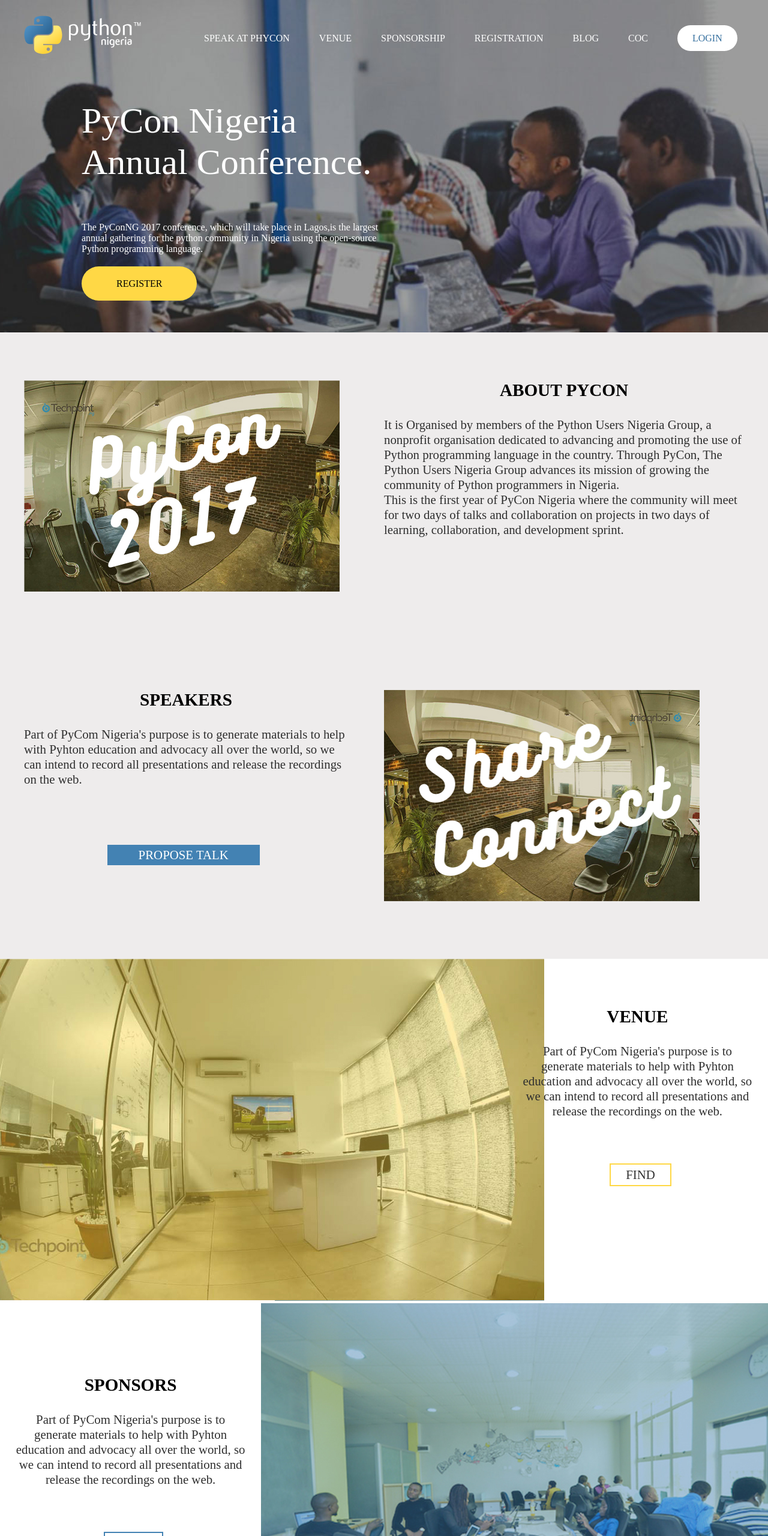
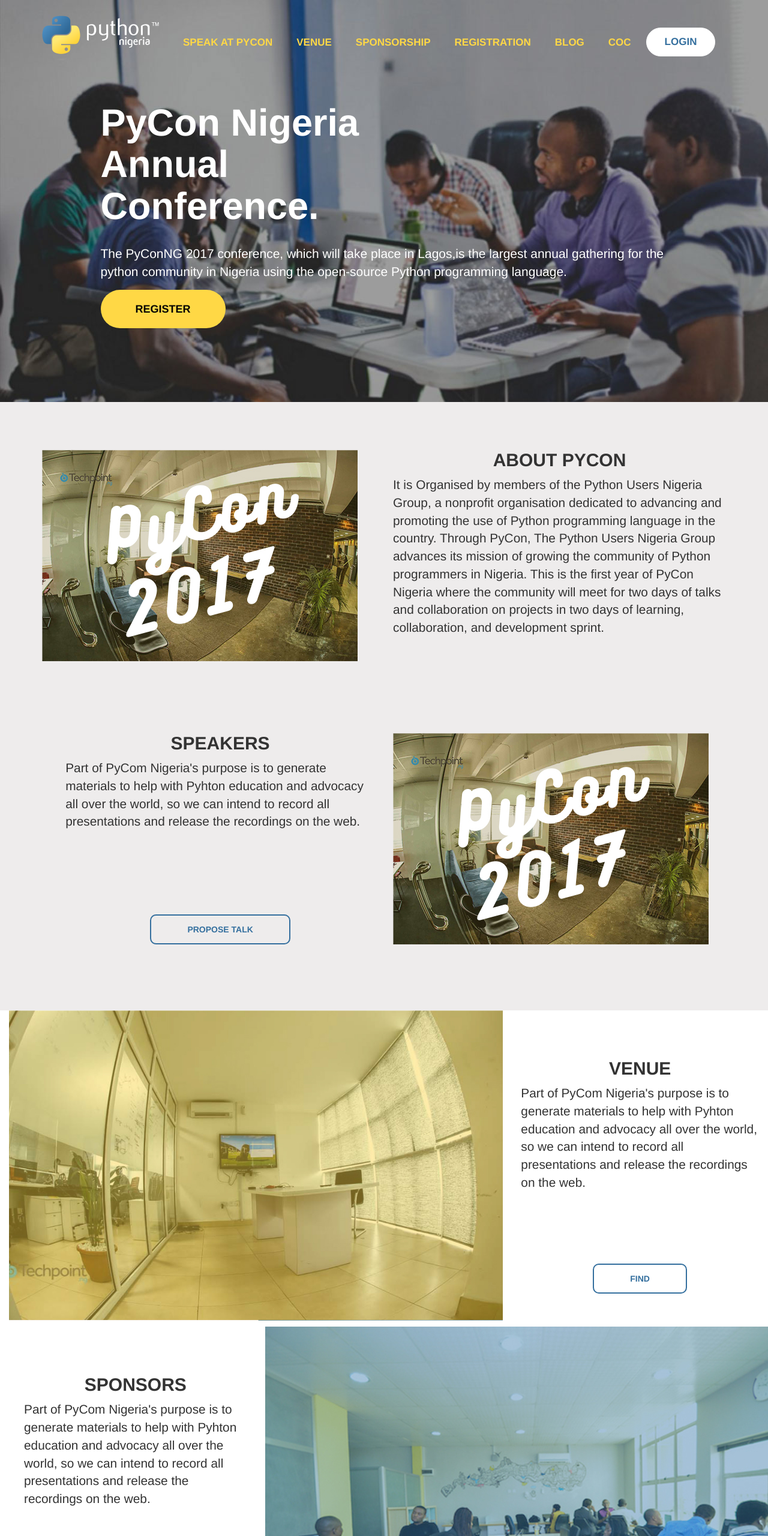
Before and after one commit to psalmskalu/pycon-templates, a plain HTML site: page pyhcon/index.html in a window 1280 px wide. Shown: the top 2560 px of the page at 60% size. Drawn offline with nearby package versions, Linux system fonts and the light colour scheme.

Commit message:
Bootstrapified index template

```diff
--- /dev/null
+++ b/pyhcon/custom.css
@@ -0,0 +1,143 @@
+/*
+  Custom helpers
+========================================================
+  mt=margin-top, nmt=negative margin-top, pt=padding-top
+  pl=padding-left, pb=padding-bottom.....etc
+*/
+
+.mt80 {
+  margin-top: 80px;
+}
+
+.nmt30 {
+  margin-top: -30px;
+}
+
+.nmt80 {
+  margin-top: -80px;
+}
+
+.pt80 {
+  padding-top: 80px;
+}
+
+.pl40 {
+  padding-left: 40px;
+}
+
+.pb100 {
+  padding-bottom: 100px;
+}
+
+.bold-text {
+  font-weight: bold;
+}
+
+.grey-background {
+  background-color: #eeecec;
+}
+
+/* End Custom helpers */
+
+
+body {
+  overflow-x: hidden;
+}
+
+footer {
+  background-color: #555555;
+  color: #fff;
+  margin-top: 5px;
+  padding-top: 60px;
+  padding-bottom: 60px;
+}
+
+.jumbotron {
+  background-image: url(images/top-banner.jpg);
+  height: 670px;
+  padding-top: 150px;
+  color: white;
+  margin-top: -100px;
+}
+
+.navbar-transparent {
+  background-color: transparent;
+  height: 70px;
+  margin-top: 10px;
+}
+
+.navbar-nav {
+  padding-top: 35px;
+}
+
+.navbar-nav li a {
+  color: #fff;
+  font-size: 17px;
+}
+
+.btn-primary {
+  border-radius: 40px;
+  padding: 13px 30px 13px 30px !important;
+}
+
+.btn-nav-white {
+  background-color: #fff;
+  color: #346f9e !important;
+  border-color: #fff;
+  font-weight: bold;
+}
+
+.btn-nav-white:hover{
+  background-color: #346f9e !important;
+  color: #fff !important;
+  border-color: #346f9e;
+}
+
+.btn-lg {
+  padding: 20px 58px 20px 58px !important;
+  background-color: #ffd845;
+  border: #ffd845;
+  color: #000;
+}
+
+.btn-lg:hover {
+  background-color: #346f9e;
+}
+
+.navbar-nav li {
+  padding-left: 10px;
+  font-weight: bold;
+}
+
+.navbar-nav li a {
+  color: #ffd845;
+}
+
+.navbar-nav li a:hover {
+  background-color: transparent;
+  color: #fff;
+}
+
+.section h2 {
+  font-weight: bold;
+  margin-top: 0px;
+}
+
+.section p {
+  font-size: 20.83px;
+}
+
+.section .btn {
+  margin-top: 110px;
+  padding-left: 60px !important;
+  padding-right: 60px !important;
+  background-color: transparent;
+  color: #346f9e;
+  border: 2px solid #346f9e;
+  border-radius: 10px;
+}
+
+.section .btn:hover {
+  background-color: #346f9e;
+  color: #fff;
+}
--- a/pyhcon/index.html
+++ b/pyhcon/index.html
@@ -1,137 +1,168 @@
 <!DOCTYPE html>
-<html>
+<html lang="en">
   <head>
-	<title>Python Nigeria</title>
-	<meta name="charset" content="UTF-8">
-	<meta name="viewport" content="width=device-width, initial-scale=1.0">
-	<link rel="stylesheet" type="text/css" href="style.css">
+    <meta charset="utf-8">
+    <meta http-equiv="X-UA-Compatible" content="IE=edge">
+    <meta name="viewport" content="width=device-width, initial-scale=1">
+    <meta name="description" content="">
+    <meta name="author" content="">
+    <link rel="icon" href="../../favicon.ico">
+
+    <title>Pycon Nigeria</title>
+
+    <!-- Bootstrap core CSS -->
+    <link rel="stylesheet" href="https://maxcdn.bootstrapcdn.com/bootstrap/3.3.7/css/bootstrap.min.css">
+
+    <!-- Custom styles for this template -->
+    <link href="custom.css" rel="stylesheet">
   </head>
-<body class="clearfix">
-<section id="main">
-	<div class="container clearfix">
-		<header class="clearfix">
-			<div id="logo">
-					<a href="#"><img src="images/logo.png" alt="pycon-logo"></a>
+
+  <body>
+
+    <nav class="navbar navbar-transparent">
+      <div class="container">
+        <div class="navbar-header">
+          <button type="button" class="navbar-toggle collapsed" data-toggle="collapse" data-target="#navbar" aria-expanded="false" aria-controls="navbar">
+            <span class="sr-only">Toggle navigation</span>
+            <span class="icon-bar"></span>
+            <span class="icon-bar"></span>
+            <span class="icon-bar"></span>
+          </button>
+          <a class="navbar-brand" href="/"><img src="images/logo.png" /></a>
         </div>
-			<nav>
-				<ul>
-					<li><a href="#">Speak at Phycon</a></li>
-					<li><a href="#">Venue</a></li>
-					<li><a href="#">Sponsorship</a></li>
-					<li><a href="#">Registration</a></li>
-					<li><a href="#">Blog</a></li>
-					<li><a href="#">Coc</a></li>
-					<li><a href="#">Login</a></li>
+        <div id="navbar" class="navbar-collapse collapse">
+          <ul class="nav navbar-nav">
+            <li><a href="#">SPEAK AT PYCON</a></li>
+            <li><a href="#about">VENUE</a></li>
+            <li><a href="#contact">SPONSORSHIP</a></li>
+            <li><a href="#contact">REGISTRATION</a></li>
+            <li><a href="#contact">BLOG</a></li>
+            <li><a href="#contact">COC</a></li>
+            <li><a class="btn btn-primary btn-md btn-nav-white" href="#" role="button">LOGIN</a></li>
           </ul>
+        </div>
+      </div>
     </nav>
-		</header>
-		<section id="banner-text">
-			<div id="big-text">
-				PyCon Nigeria Annual Conference.
+
+    <!-- Jumbotron -->
+    <div class="jumbotron">
+      <div class="container">
+        <div class="row">
+          <div class="col-sm-5 col-sm-offset-1">
+            <h1 class="bold-text">PyCon Nigeria Annual Conference.</h1>
           </div>
-			<div id="banner-desc">
-				The PyConNG 2017 conference, which will take place in Lagos,is the largest annual gathering for the python community in Nigeria using the open-source Python programming language.
-
         </div>
-			<div class="action"><a href="">Register</a></div>
-		</section>
-	</div>
-</section>
-<section>
-    <div id="info-area" >
-	    <div class="container">
-		   <div class="image grid-50">
-				<img src="images/about.png" alt="pycon-info">
-			</div>
-			<div class="the-text grid-50">
-				<h3>About Pycon</h3>
-				<p>It is Organised by members of the Python Users Nigeria Group, a nonprofit organisation dedicated to advancing and promoting the use of Python programming language in the country. Through PyCon, The Python Users Nigeria Group advances its mission of growing the community of Python programmers in Nigeria.<br/>This is the first year of PyCon Nigeria where the community will meet for two days of talks and collaboration on projects in two days of learning, collaboration, and development sprint.</p>
+        <br />
+        <div class="row">
+          <div class="col-sm-10 col-sm-offset-1">
+            <p>The PyConNG 2017 conference, which will take place in Lagos,is the largest annual gathering for the python community in Nigeria using the open-source Python programming language.</p>
+            <p><a class="btn btn-primary btn-lg bold-text" href="#" role="button">REGISTER</a></p>
           </div>
         </div>
       </div>
-</section>
-<section>
-    <div id="speakers">
+    </div>
+
+    <div class="grey-background nmt30 pb100">
       <div class="container">
-            <div class="the-text grid-50">
-                 <h3>Speakers</h3>
-                 <p>Part of PyCom Nigeria's purpose is to generate materials to help with Pyhton education and advocacy all over the world, so we can intend to record all presentations and release the recordings on the web.</p>
-                 <div class="propose">
-                   <a href="#">propose talk</a>
+        <div class="row mt80 section">
+          <div class="col-sm-6">
+            <img src="images/about.png" />
           </div>
-            </div>
-            <div class="image grid-50">
-				<img src="images/speakers.png" alt="pycon-speakers">
+          <div class="col-sm-6">
+            <h2 class="text-center">ABOUT PYCON</h2>
+            <p>
+              It is Organised by members of the Python Users Nigeria Group, a nonprofit organisation dedicated to advancing and promoting the use of Python programming language in the country. Through PyCon, The Python Users Nigeria Group advances its mission of growing the community of Python programmers in Nigeria.
+              This is the first year of PyCon Nigeria where the community will meet for two days of talks and collaboration on projects in two days of learning, collaboration, and development sprint.
+            </p>
           </div>
         </div>
       </div>
-</section>
-<section>
-    <div class="venue">
-       <div class="image grid-50">
-				<img src="images/venue.png" alt="pycon-venue">
+
+      <br /><br />
+
+      <div class="row mt80 section">
+        <div class="col-sm-12 col-md-6 col-md-push-6">
+          <img src="images/about.png" />
         </div>
-	    <div class="the-text grid-50">
-                 <h3>venue</h3>
-                 <p>Part of PyCom Nigeria's purpose is to generate materials to help with Pyhton education and advocacy all over the world, so we can intend to record all presentations and release the recordings on the web.</p>
-                 <div class="find">
-                   <a href="#">find</a>
+        <div class="col-sm-12 col-md-5 col-md-pull-5">
+          <h2 class="text-center">SPEAKERS</h2>
+          <p>
+            Part of PyCom Nigeria's purpose is to generate materials to help with Pyhton education and advocacy all over the world, so we can intend to record all presentations and release the recordings on the web.
+          </p>
+
+          <br />
+          <p class="text-center"><a class="btn btn-primary btn-md bold-text" href="#" role="button">PROPOSE TALK</a></p>
         </div>
       </div>
     </div>
-</section>
-<section>
-    <div class="sponsors">
-        <div class="the-text grid-50">
-                 <h3>sponsors</h3>
-                 <p>Part of PyCom Nigeria's purpose is to generate materials to help with Pyhton education and advocacy all over the world, so we can intend to record all presentations and release the recordings on the web.</p>
-                 <div class="find">
-                   <a href="#">join</a>
+
+    <div class="container-fluid nmt80">
+      <div class="row mt80 section">
+        <div class="col-md-8">
+          <img src="images/venue.png" class="img-responsive" />
+        </div>
+        <div class="col-md-4 pt80">
+          <h2 class="text-center">VENUE</h2>
+          <p>
+            Part of PyCom Nigeria's purpose is to generate materials to help with Pyhton education and advocacy all over the world, so we can intend to record all presentations and release the recordings on the web.
+          </p>
+          <p class="text-center"><a class="btn btn-primary btn-md bold-text" href="#" role="button">FIND</a></p>
        </div>
       </div>
-        <div class="image grid-50">
-				<img src="images/sponsors.png" alt="pycon-sponsors">
+
+      <br /><br />
+
+      <div class="row nmt30 section">
+        <div class="col-sm-8 col-md-push-4">
+          <img src="images/sponsors.png" />
+        </div>
+        <div class="col-sm-4 col-md-pull-8 pt80 pl40">
+          <h2 class="text-center">SPONSORS</h2>
+          <p>
+            Part of PyCom Nigeria's purpose is to generate materials to help with Pyhton education and advocacy all over the world, so we can intend to record all presentations and release the recordings on the web.
+          </p>
+          <p class="text-center"><a class="btn btn-primary btn-md bold-text" href="#" role="button">JOIN</a></p>
         </div>
       </div>
-</section>
-<footer>
-    <div class="logo">
-      <img src="images/logo.png" alt="pycon-logo">
     </div>
-    <div class="first">
-     <h3>quick links</h3>
-      <ul>
-       <li><a href="#">Why Ansible?</a></li>
-       <li><a href="#">How Ansible Works</a></li>
-       <li><a href="#">Download Tower</a></li>
-       <li><a href="#">Request a Demo</a></li>
-       <li><a href="#">Ansible Support</a></li>
-       <li><a href="#">Contact Us</a></li>
-      </ul>
+
+    <footer class="footer">
+      <div class="container">
+        <div class="row">
+          <div class="col-md-3 col-sm-6">
+            <img src="images/logo.png" />
           </div>
-    <div class="first">
-     <h3>quick links</h3>
-      <ul>
-       <li><a href="#">Why Ansible?</a></li>
-       <li><a href="#">How Ansible Works</a></li>
-       <li><a href="#">Download Tower</a></li>
-       <li><a href="#">Request a Demo</a></li>
-       <li><a href="#">Ansible Support</a></li>
-       <li><a href="#">Contact Us</a></li>
-      </ul>
+
+            <div class="col-md-3 col-sm-6">
+              <h3>QUICK LINKS</h3>
+              <p>
+                Pycon Nigeria
+              </p>
             </div>
-    <div class="first">
-     <h3>quick links</h3>
-      <ul>
-       <li><a href="#">Why Ansible?</a></li>
-       <li><a href="#">How Ansible Works</a></li>
-       <li><a href="#">Download Tower</a></li>
-       <li><a href="#">Request a Demo</a></li>
-       <li><a href="#">Ansible Support</a></li>
-       <li><a href="#">Contact Us</a></li>
-      </ul>
+
+            <div class="col-md-3 col-sm-6">
+              <h3>QUICK LINKS</h3>
+              <p>
+                Pycon Nigeria
+              </p>
+            </div>
+
+            <div class="col-md-3 col-sm-6">
+              <h3>QUICK LINKS</h3>
+              <p>
+                Pycon Nigeria
+              </p>
+            </div>
+          </div>
         </div>
       </footer>
 
+    <script src="https://ajax.googleapis.com/ajax/libs/jquery/1.12.4/jquery.min.js"></script>
+
+    <!-- Load local copy of jquery if the cdn fails for some reason -->
+    <script>window.jQuery || document.write('<script src="../../assets/js/vendor/jquery.min.js"><\/script>')</script>
+    <script src="https://maxcdn.bootstrapcdn.com/bootstrap/3.3.7/js/bootstrap.min.js"></script>
+    <!-- IE10 viewport hack for Surface/desktop Windows 8 bug -->
+    <script src="../../assets/js/ie10-viewport-bug-workaround.js"></script>
   </body>
 </html>
--- a/pyhcon/style.css
+++ /dev/null
@@ -1,343 +0,0 @@
-body {
-  margin: 0;
-}
-article,aside,details,figcaption,figure,footer,header,main,menu,nav,section,summary {
-  display: block;
-}
-audio,canvas,progress,video {
-  display: inline-block;
-  vertical-align: baseline;
- }
-audio:not([controls]) {
-  display: none;
-  height: 0;
-}
-[hidden],
-template {
-  display: none;
-}
-a {
-  background-color: transparent;
-  text-decoration: none;
-}
-a:active,
-a:hover {
-  outline: 0;
-}
-b,
-strong {
-  font-weight: inherit;
-}
-
-b,strong {
-  font-weight: bolder;
- }
-
-img {
-  border: 0;
-
-}
-pre {
-  overflow: auto;
-}
-code,kbd,pre,samp {
-  font-family: monospace, monospace;
-  font-size: 1em;
- }
-button,input,optgroup,select,textarea {
-  font: inherit;
-  margin: 0;
-}
-button {
-  overflow: visible;
-}
-button,
-select {
-  text-transform: none;
-}
-button,
-html input[type="button"],
-input[type="reset"],
-input[type="submit"] {
-  -webkit-appearance: button;
-  cursor: pointer;
-}
-
-input {
-  line-height: normal;
-}
-input[type="checkbox"],
-input[type="radio"] {
-  box-sizing: border-box;
-  padding: 0;
-}
-input[type="number"]::-webkit-inner-spin-button,
-input[type="number"]::-webkit-outer-spin-button {
-  height: auto;
-}
-input[type="search"] {
-  -webkit-appearance: textfield;
-}
-input[type="search"]::-webkit-search-cancel-button,
-input[type="search"]::-webkit-search-decoration {
-  -webkit-appearance: none;
-}
-fieldset {
-  border: 1px solid #c0c0c0;
-  margin: 0 2px;
-  padding: 0.35em 0.625em 0.75em;
-}
-legend {
-  border: 0;
-  padding: 0;
-}
-textarea {
-  overflow: auto;
-}
-optgroup {
-  font-weight: bold;
-}
-.clearfix:before, .clearfix:after {
-  content: " ";
-  display: table;
-}
-.clearfix:after {
-  clear: both;
-}
-*, *:after, *:before {
-  -webkit-box-sizing: border-box;
-  -moz-box-sizing: border-box;
-  box-sizing: border-box;
-}
-ul, li {
-  padding: 0px;
-  margin: 0px;
-}
-li{
-  list-style: none;
-}
-
-body{
-  width: 100%;
-}
-#main{
-  background: url("images/top-banner.jpg") no-repeat top center;
-}
-.container{
-  width: 1200px;
-  margin: 0 auto;
-}
-header{
-  width: 100%;
-  padding-top:26px;
-}
-#logo{
-  width: 25%;
-  float: left;
-}
-#info-area{
-  background: #eeecec;
-  width: 100%;
-  float:left;
-  padding: 80px 0px;
-}
-#speakers{
-  background: #eeecec;
-  float: left;
-  width: 100%;
-  padding: 80px 0px;
-}
-.sponsors{
-  width: 100%;
-    float: left;
-}
-nav{
-  width: 75%;
-  float: left;
-  margin-top: 29px;
-}
-nav ul li{
-  display: inline-block;
-  margin-right: 45px;
-}
-nav ul li:last-of-type{
-  margin-right: 0px;
-}
-nav ul li a{
-  text-transform: uppercase;
-  color: #fff;
-}
-nav ul li a:hover{
-  color: #ffd845;
-}
-nav ul li:last-of-type a{
-  background: #fff;
-  border-radius: 50px;
-  color: #346f9e;
-  padding: 13px 25px;
-}
-nav ul li:last-of-type a:hover{
-  background: #3c78a9;
-  color: #fff;
-}
-#banner-text{
-  width: 50%;
-  float: left;
-  margin-top: 60px;
-  padding-left: 8%;
-  color: #fff;
-}
-#big-text{
-  width: 100%;
-  font-size: 60px;
-
-}
-#banner-desc{
-  width: 100%;
-  margin-top: 65px;
-  margin-bottom: 40px;
-}
-.action{margin-bottom: 72px;}
-.action a{
-  background: #ffd845;
-  color: #000;
-  border-radius: 50px;
-  padding: 20px 58px;
-  text-transform: uppercase;
-}
-.action a:hover{
-  background: #3c78a9;
-  color: #fff;
-}
-.grid-50{
-  width: 50%;
-  float: left;
-
-}
-#speakers .grid-50{
-  float: right;
-}
-.the-text  h3{
-  font-family: HelveticaNeueLTCom;
-    font-size: 29.17px;
-    text-align: center;
-    text-transform: uppercase;
-    margin-top: 0px;
-
-}
-.the-text p{
-    font-family: Graphik;
-    font-size: 20.83px;
-    color: #2f2f2f;
-}
-#speakers{
-  width: 100%;
-  float: left;
-}
-#speakers .the-text{
-  width: 45%;
-  float: left;
-  margin-right: 10px;
-}
-.propose{
-  width:48.4%;
-  float: left;
-  text-align: center;
-  margin: 80px 135px;
-  }
-.propose a{
-   font-family: Graphik;
-    font-size: 20.83px;
-    color: #fff;
-    text-transform: uppercase;
-    padding: 5px 52px;
-    background: #4382b3;
-}
-.propose a:hover{
-  color: #4382b3;
-  background:#ffd845;
-}
-.venue .the-text{
-  width:30%;
-  float: left;
-  text-align: center;
-  margin: auto 2%;
-}
-.venue .the-text h3{
-  padding-top: 80px;
-}
-.venue .image{
-  width: 66%;
-  float:left;
-}
-.find{
-  width:35%;
-  float: left;
-  margin: 60px 130px;
-
-}
-.find a{
-   font-family: HelveticaNeueLTCom;
-    font-size: 20.83px;
-    color: #333;
-    text-transform: uppercase;
-    padding: 5px 25px;
-    border: 2px solid #ffd845;
-}
-.find a:hover{
-  color: #4382b3;
-  border:2px solid #333;
-}
-.sponsors .the-text{
-  width:30%;
-  float: left;
-  text-align: center;
-  margin: auto 2%;
-}
-.sponsors .the-text h3{
-  padding-top: 120px;
-}
-.sponsors .find a{
-  border:2px solid #4382b3;
-}
-.sponsors .find a:hover{
-  border:2px solid #333;
-}
-.sponsors .image{
-  width: 66%;
-  float: left;
-}
-.sponsors .the-text .find p{
-  border: 2px solid #4382b3;
-}
-footer{
-  width:100%;
-  float: left;
-  background: #555555;
-  padding: 80px 0px;
-}
-.logo{
-    width: 21%;
-    margin:auto 2%;
-    float: left;
-
-}
-.first{
-  width: 23%;
-    float: left;
-    margin-left: 2%;
-}
-.first h3{
-  font-family: HelveticaNeueLTCom;
-    font-size: 20.83px;
-    color: #fff;
-    text-transform: uppercase;
-}
-.first ul li a{
-  font-family: HelveticaNeueLTCom;
-    font-size: 20.83px;
-    color: #fff;
-}
-.first ul li a:hover{
-  color:#4382b3;
-}
```
Lines whose indentation alone changed are shown as unchanged.
